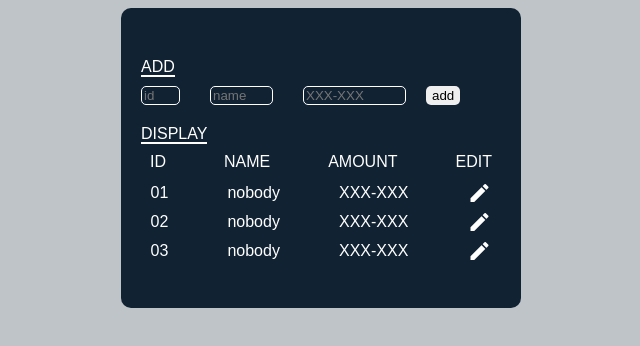
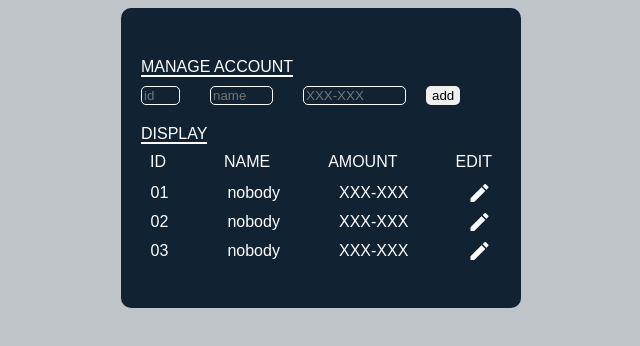
Before and after one commit to binmulindi6/Manage-Accounts, a plain HTML site: page index.html in a window 1280 px wide. Shown: the whole page, without its empty margins (319-959 px from the left). Drawn offline with Linux system fonts and the light colour scheme.

Commit message:
title changes from 10 to Manage Accounts

```diff
--- a/index.html
+++ b/index.html
@@ -12,7 +12,7 @@
 
 	<div id="container">
 		<div id="form">
-			<span class="title"> ADD </span>
+			<span class="title"> Manage Account </span>
 			<div id="add">
 				<input id="inputId" type="text" placeholder="id" size="2px" required="required">
 				<input id="inputName" type="text" placeholder="name" size="5px" required="required">
```
